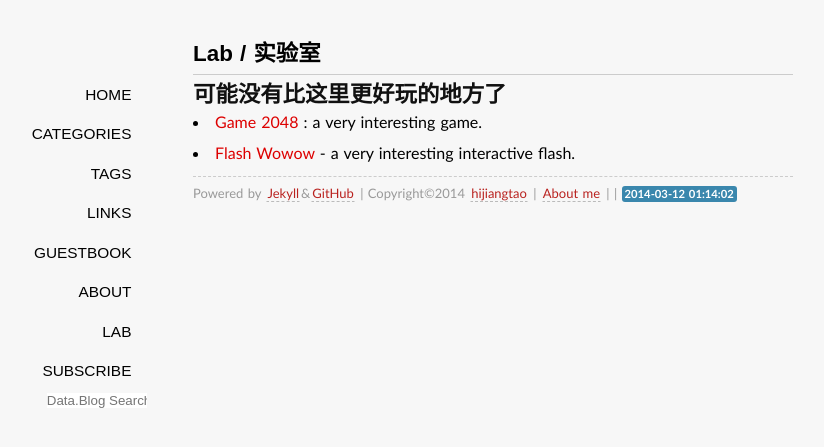
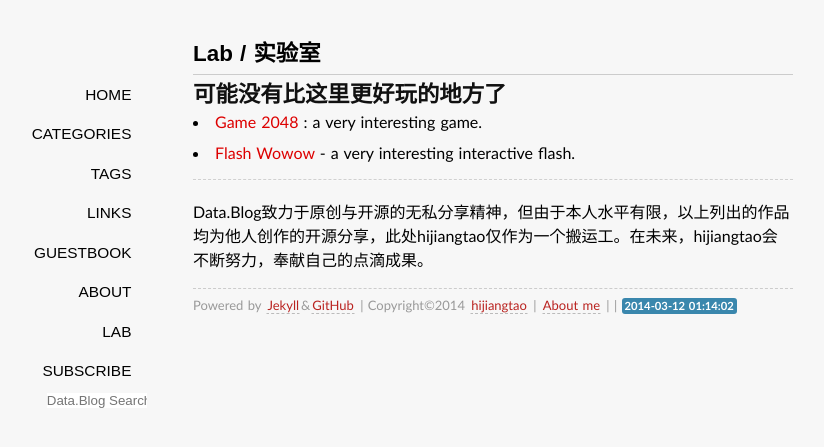
Before and after one commit to jessica0530/hijiangtao.github.io, a Jekyll site: the page built from laboratory.md, in a window 1280 px wide. Shown: the top 447 px of the page, without its empty margins (147-971 px from the left). Built offline with Jekyll 4.4.1, drawn with Linux system fonts in a browser that asks for light colours; some web fonts are replaced; Markdown is read by kramdown in place of the engine named in the settings; comment, search, counter and statistics services are not loaded.

Commit message:
laboratory update

```diff
--- a/laboratory.md
+++ b/laboratory.md
@@ -8,3 +8,7 @@ comments: yes
 
 * [Game 2048](http://hijiangtao.github.io/lab/2048) : a very interesting game.
 * [Flash Wowow](/assets/Banner_Website.swf) - a very interesting interactive flash.
+
+----
+
+Data.Blog致力于原创与开源的无私分享精神，但由于本人水平有限，以上列出的作品均为他人创作的开源分享，此处hijiangtao仅作为一个搬运工。在未来，hijiangtao会不断努力，奉献自己的点滴成果。
```
